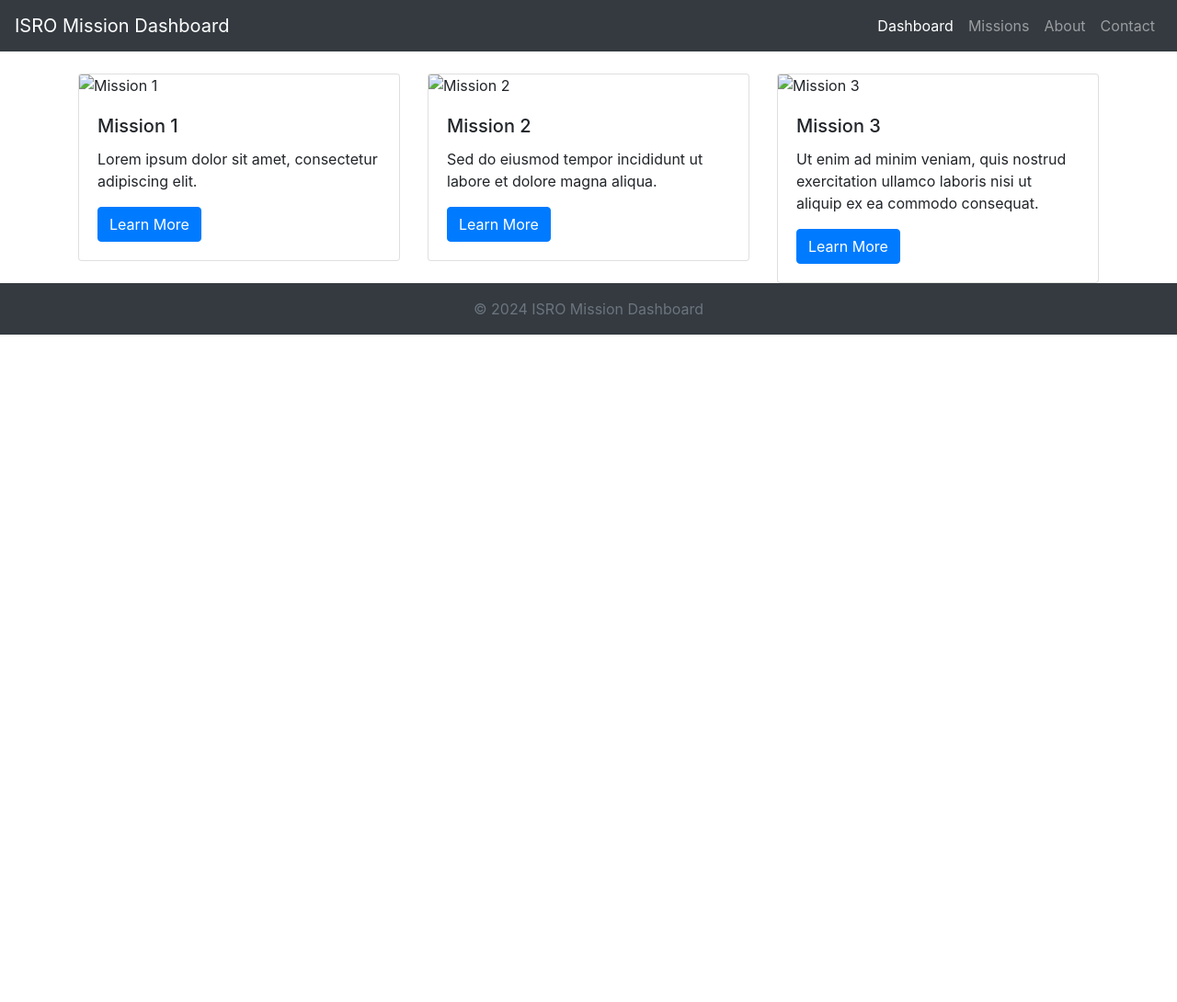
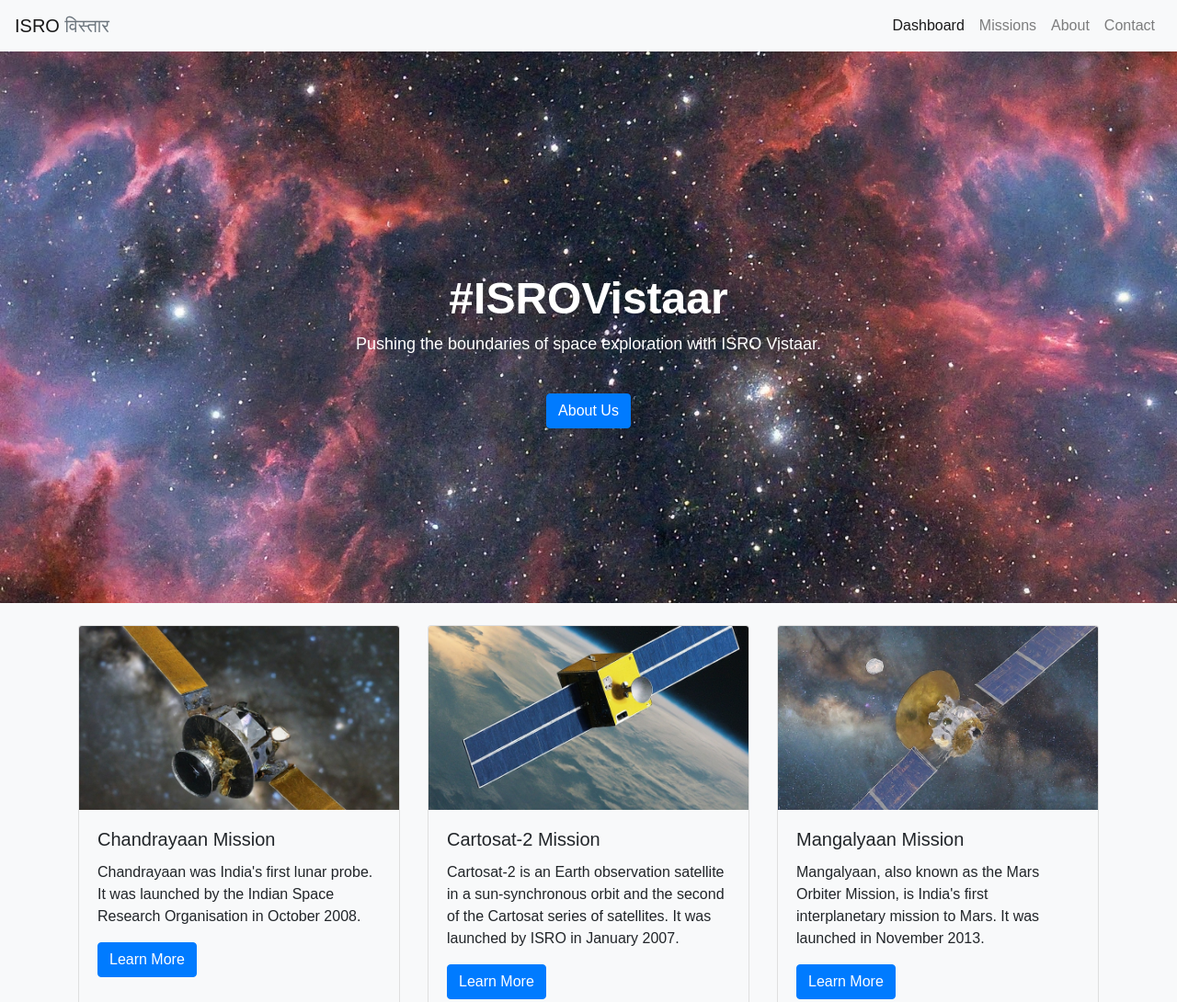
Before and after one commit to IvanDsilva31/AI_Deployer_Crescendo24, a plain HTML site: page index.html in a window 1280 px wide. Shown: the top 1090 px of the page at 92% size. Before the commit the page ends 800 px from the top, so only its background shows below. Drawn offline with nearby package versions, Linux system fonts and the light colour scheme.

Commit message:
about us page added

```diff
--- a/index.html
+++ b/index.html
@@ -5,12 +5,34 @@
   <meta name="viewport" content="width=device-width, initial-scale=1.0">
   <title>ISRO Mission Dashboard</title>
   <link rel="stylesheet" href="https://stackpath.bootstrapcdn.com/bootstrap/4.5.2/css/bootstrap.min.css">
-  <link rel="stylesheet" href="styles.css">
+  <link rel="stylesheet" href="style.css">
+  <style>
+    /* Custom CSS for the Hero section */
+    .hero {
+      height: 75vh; /* 75% of viewport height */
+      background-image: url('images/hero-img1.jpg');
+      background-size: cover;
+      background-position: center;
+      display: flex;
+      align-items: center;
+      justify-content: center;
+      text-align: center;
+      color: #fff;
+    }
+    .hero h1 {
+      font-size: 48px;
+      font-weight: 800; /* Extra bold */
+    }
+    .hero p {
+      font-size: 18px;
+      margin-bottom: 40px;
+    }
+  </style>
 </head>
 <body>
   <!-- Navbar -->
-  <nav class="navbar navbar-expand-lg navbar-dark bg-dark">
-    <a class="navbar-brand" href="#">ISRO Mission Dashboard</a>
+  <nav class="navbar navbar-expand-lg navbar-light bg-light">
+    <a class="navbar-brand" href="#">ISRO <span class="text-muted">विस्तार</span></a>
     <button class="navbar-toggler" type="button" data-toggle="collapse" data-target="#navbarNav" aria-controls="navbarNav" aria-expanded="false" aria-label="Toggle navigation">
       <span class="navbar-toggler-icon"></span>
     </button>
@@ -32,41 +54,52 @@
     </div>
   </nav>
 
+  <!-- Hero Section -->
+<!-- Hero Section -->
+<section class="hero">
+    <div class="container">
+      <h1>#ISROVistaar</h1>
+      <p>Pushing the boundaries of space exploration with ISRO Vistaar.</p>
+      <a href="about.html" class="btn btn-primary">About Us</a>
+    </div>
+  </section>
+
   <!-- Dashboard Content -->
   <div class="container mt-4">
     <div class="row">
       <div class="col-md-4">
-        <div class="card">
-          <img src="mission1.jpg" class="card-img-top" alt="Mission 1">
+        <div class="card h-100">
+          <img src="images/Chandrayaan.jpg" class="card-img-top" alt="Chandrayaan">
           <div class="card-body">
-            <h5 class="card-title">Mission 1</h5>
-            <p class="card-text">Lorem ipsum dolor sit amet, consectetur adipiscing elit.</p>
+            <h5 class="card-title">Chandrayaan Mission</h5>
+            <p class="card-text">Chandrayaan was India's first lunar probe. It was launched by the Indian Space Research Organisation in October 2008.</p>
             <a href="#" class="btn btn-primary">Learn More</a>
           </div>
         </div>
       </div>
       <div class="col-md-4">
-        <div class="card">
-          <img src="mission2.jpg" class="card-img-top" alt="Mission 2">
+        <div class="card h-100">
+          <img src="images/Cartosat2.jpg" class="card-img-top" alt="Cartosat-2">
           <div class="card-body">
-            <h5 class="card-title">Mission 2</h5>
-            <p class="card-text">Sed do eiusmod tempor incididunt ut labore et dolore magna aliqua.</p>
+            <h5 class="card-title">Cartosat-2 Mission</h5>
+            <p class="card-text">Cartosat-2 is an Earth observation satellite in a sun-synchronous orbit and the second of the Cartosat series of satellites. It was launched by ISRO in January 2007.</p>
             <a href="#" class="btn btn-primary">Learn More</a>
           </div>
         </div>
       </div>
       <div class="col-md-4">
-        <div class="card">
-          <img src="mission3.jpg" class="card-img-top" alt="Mission 3">
+        <div class="card h-100">
+          <img src="images/Mangalyaan.jpg" class="card-img-top" alt="Mangalyaan">
           <div class="card-body">
-            <h5 class="card-title">Mission 3</h5>
-            <p class="card-text">Ut enim ad minim veniam, quis nostrud exercitation ullamco laboris nisi ut aliquip ex ea commodo consequat.</p>
+            <h5 class="card-title">Mangalyaan Mission</h5>
+            <p class="card-text">Mangalyaan, also known as the Mars Orbiter Mission, is India's first interplanetary mission to Mars. It was launched in November 2013.</p>
             <a href="#" class="btn btn-primary">Learn More</a>
           </div>
         </div>
       </div>
     </div>
   </div>
+  <br>
 
   <!-- Footer -->
   <footer class="footer mt-auto py-3 bg-dark">
--- a/style.css
+++ b/style.css
@@ -49,3 +49,7 @@ body {
     height: 200px;
     object-fit: cover;
   }
+
+  .navbar-brand .text-primary {
+    font-weight: 800; /* Extra bold */
+  }
```
Also changed, not shown: about.html (added, +105 -0 lines), images/Cartosat2.jpg (added), images/Chandrayaan.jpg (added), images/Mangalyaan.jpg (added), images/hero-img.jpg (added), images/hero-img1.jpg (added).
